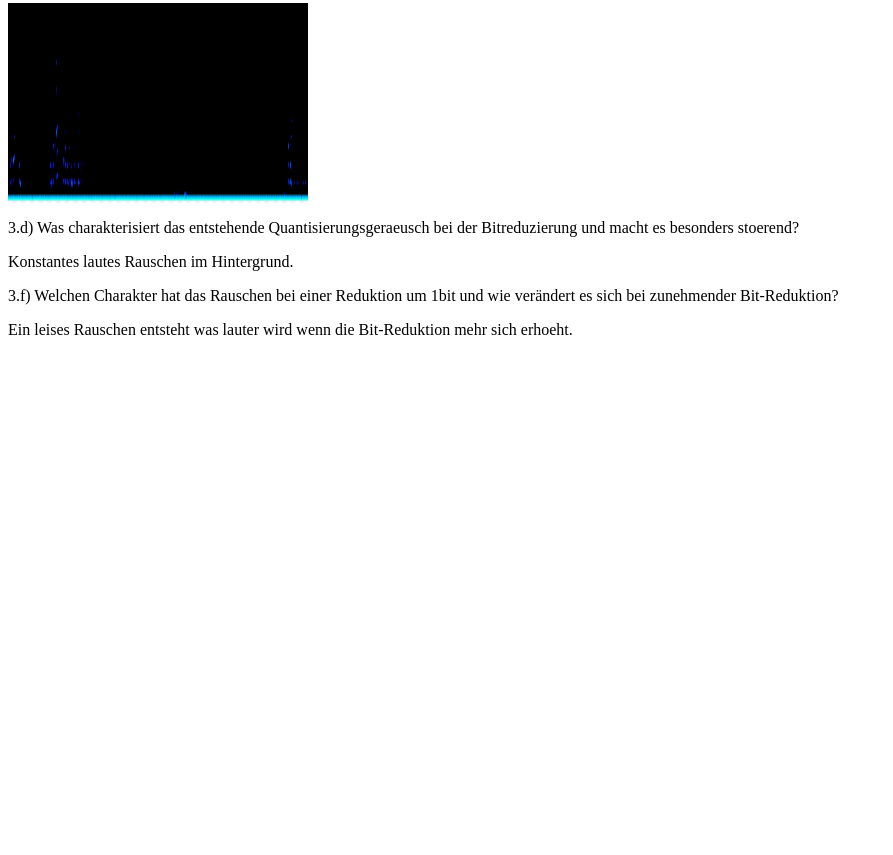
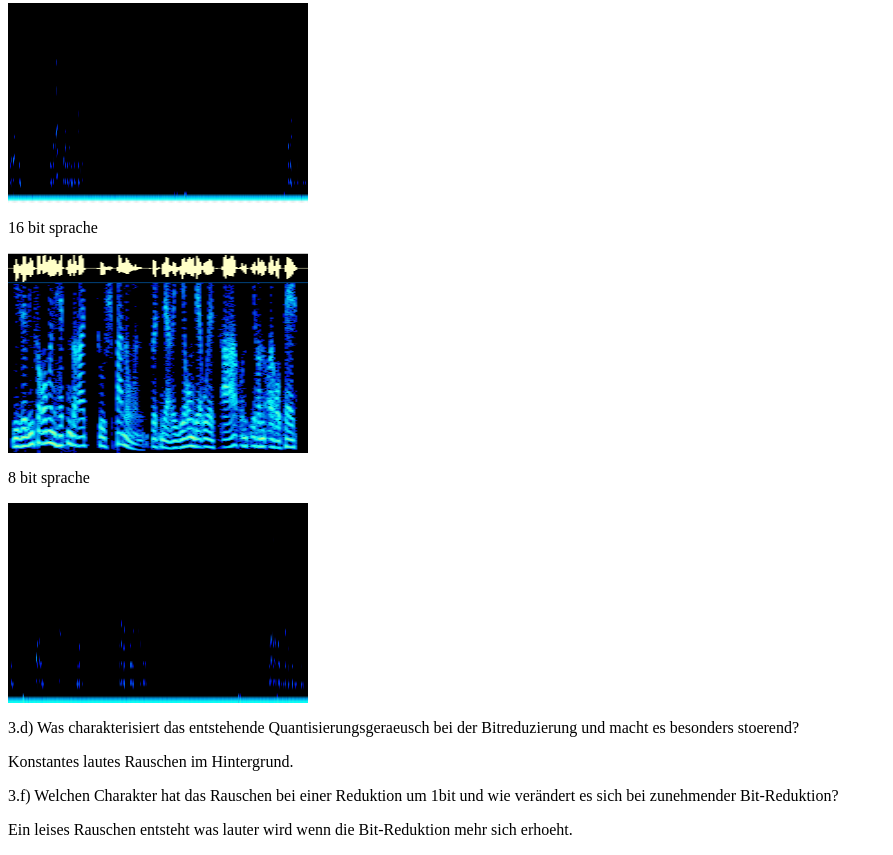
Before and after one commit to ZacUpshure/Medientechnologien_Mixdorf, a plain HTML site: page ue1.html in a window 1280 px wide. Shown: the part 4349-5204 px from the top of the page, without its empty margins (0-893 px from the left). Before the commit the page ends 4704 px from the top, so only its background shows below. Drawn offline with Linux system fonts and the light colour scheme.

Commit message:
gram sprache 16 bit 8 bit

```diff
--- a/ue1.html
+++ b/ue1.html
@@ -209,7 +209,15 @@ groß ist die Anzahl bei diesen beiden Werten darstellbaren Amplitudenwerten?<br
 	<p>
 		8 bit musik
 	</p>
-	<img src="./pics/musik_06_F3_8bit_mono.png"  alt="Gram music 16 bit" width="300" height="200">
+	<img src="./pics/musik_06_F3_8bit_mono.png"  alt="Gram music 8 bit" width="300" height="200">
+	<p>
+		16 bit sprache
+	</p>
+	<img src="./pics/sprache_06_F2_16bit.png"  alt="Gram music 16 bit" width="300" height="200">
+	<p>
+		8 bit sprache
+	</p>
+	<img src="./pics/sprache_06_F3_8bit.png"  alt="Gram music 8 bit" width="300" height="200">
 <p>
 	3.d) Was charakterisiert das entstehende Quantisierungsgeraeusch bei der Bitreduzierung und macht es
 	besonders stoerend?
```
